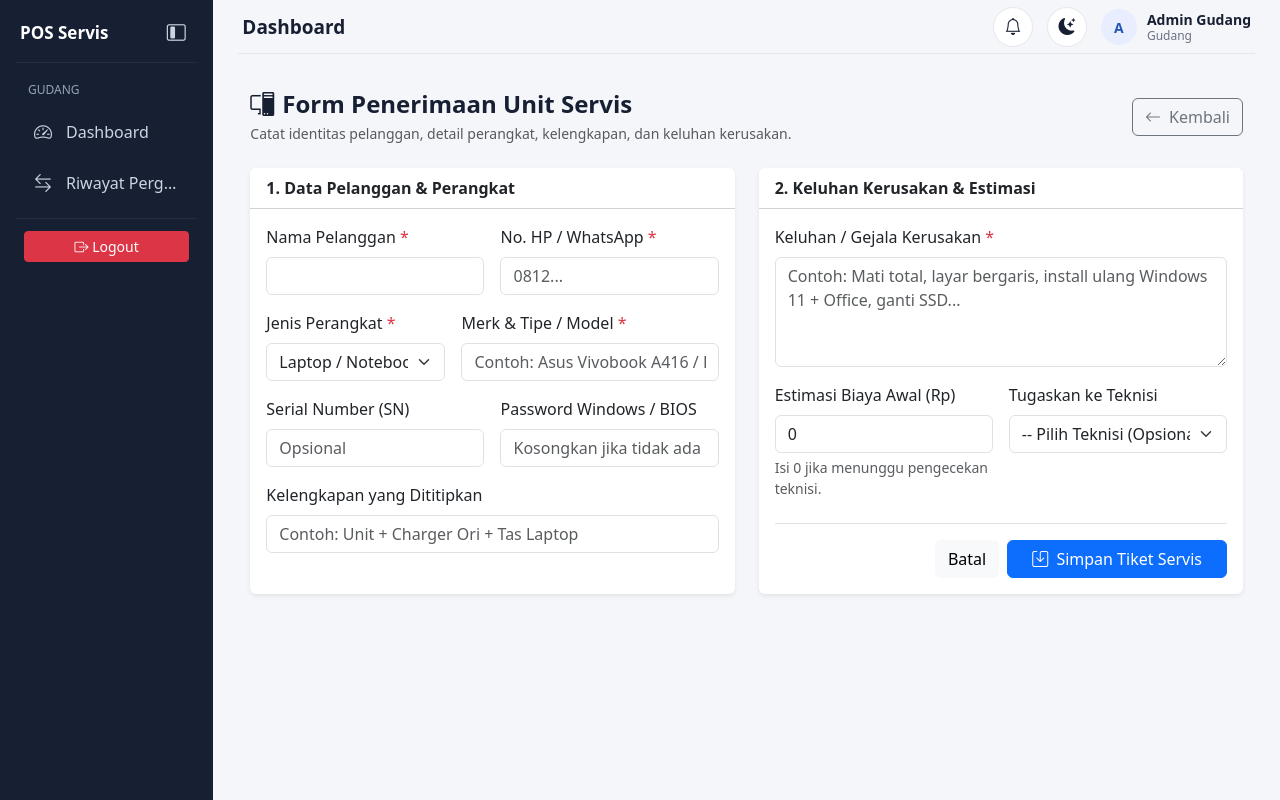
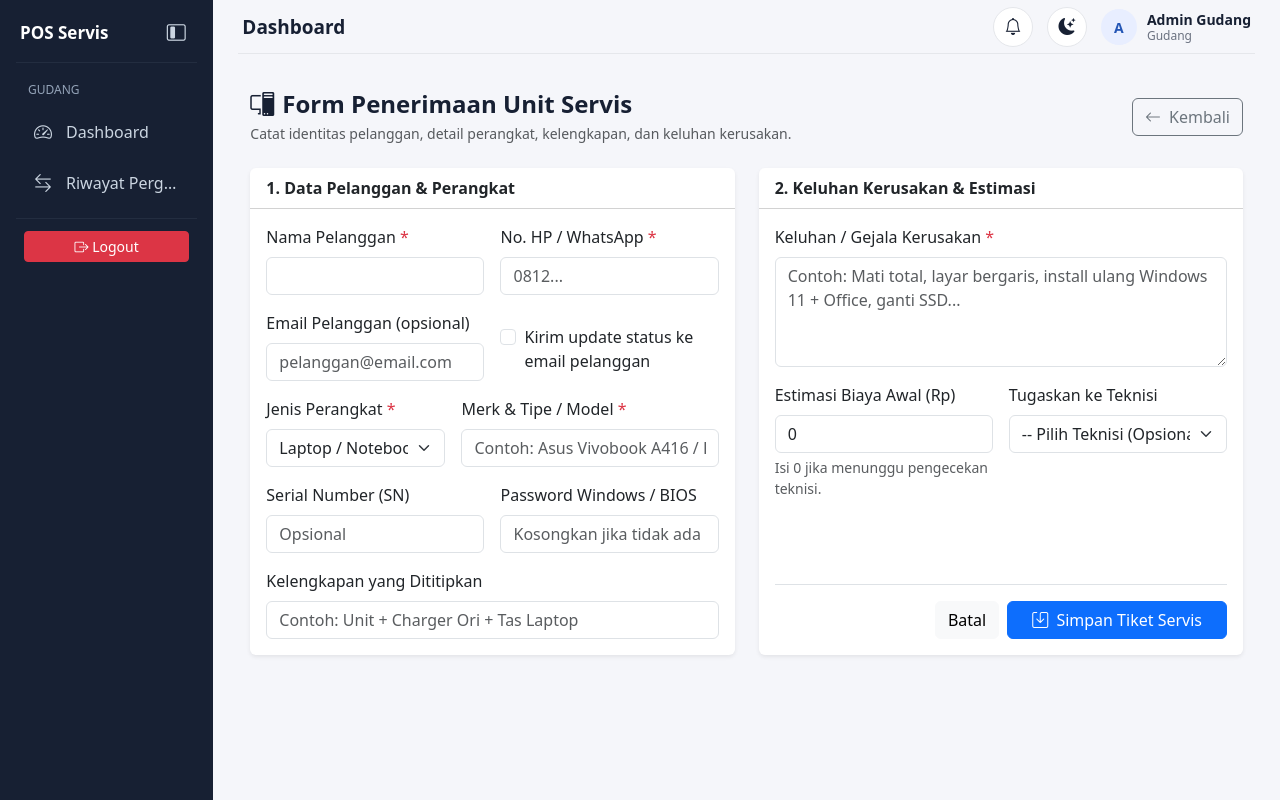
Before and after one commit to Petruk-code/pos-servis-app, a Laravel app: page /services/create in a window 1280 px wide. Run offline with Laravel 12, Linux system fonts and the light colour scheme; a user stored in the database is signed in; data comes from the database, SQL or seed files in the repository; data that the repository does not hold is empty; style sheets or scripts are compiled from the project's sources; parts of the project's set-up code (start-up, migrations or seed data) failed here and were passed over.

Commit message:
feat(f2.1): add optional customer email status notifications

```diff
--- a/app/Http/Controllers/ServiceTicketController.php
+++ b/app/Http/Controllers/ServiceTicketController.php
@@ -10,7 +10,9 @@ use App\Models\ServiceTicketStatusHistory;
 use App\Models\StockMovement;
 use App\Models\Transaction;
 use App\Models\User;
+use App\Notifications\CustomerServiceTicketStatusNotification;
 use App\Notifications\ServiceTicketStatusNotification;
+use Illuminate\Support\Facades\Notification;
 use Illuminate\Database\QueryException;
 use Illuminate\Http\RedirectResponse;
 use Illuminate\Http\Request;
@@ -75,6 +77,8 @@ class ServiceTicketController extends Controller
         $validated = $request->validate([
             'customer_name'      => ['required', 'string', 'max:150'],
             'customer_phone'     => ['required', 'string', 'max:25'],
+            'customer_email'     => ['nullable', 'email', 'max:150'],
+            'notify_customer'    => ['nullable', 'boolean'],
             'device_type'        => ['required', 'string', 'max:100'],
             'device_brand_model' => ['required', 'string', 'max:150'],
             'serial_number'      => ['nullable', 'string', 'max:100'],
@@ -84,6 +88,7 @@ class ServiceTicketController extends Controller
             'estimated_cost'     => ['nullable', 'numeric', 'min:0'],
             'technician_id'      => ['nullable', 'exists:users,id'],
         ]);
+        $validated['notify_customer'] = $request->boolean('notify_customer') && !empty($validated['customer_email']);
 
         $ticket = DB::transaction(function () use ($validated) {
             $today = now()->format('Ymd');
@@ -170,7 +175,10 @@ class ServiceTicketController extends Controller
             'technician_notes' => ['nullable', 'string'],
             'service_fee'      => ['required', 'numeric', 'min:0'],
             'warranty_days'    => ['required', 'integer', 'min:0'],
+            'customer_email'   => ['nullable', 'email', 'max:150'],
+            'notify_customer'  => ['nullable', 'boolean'],
         ]);
+        $validated['notify_customer'] = $request->boolean('notify_customer') && !empty($validated['customer_email'] ?? $service->customer_email);
 
         if ($validated['status'] === 'selesai' && !$service->completed_at) {
             $validated['completed_at'] = now();
@@ -407,5 +415,11 @@ class ServiceTicketController extends Controller
         foreach ($recipients as $user) {
             $user->notify(new ServiceTicketStatusNotification($ticket, $fromStatus, $toStatus, $note));
         }
+
+        $notifiableStatuses = ['dicek', 'menunggu_sparepart', 'selesai', 'diambil', 'batal'];
+        if ($ticket->notify_customer && $ticket->customer_email && in_array($toStatus, $notifiableStatuses, true)) {
+            Notification::route('mail', $ticket->customer_email)
+                ->notify(new CustomerServiceTicketStatusNotification($ticket, $fromStatus, $toStatus, $note));
+        }
     }
 }
--- a/app/Models/ServiceTicket.php
+++ b/app/Models/ServiceTicket.php
@@ -12,6 +12,8 @@ class ServiceTicket extends Model
         'ticket_number',
         'customer_name',
         'customer_phone',
+        'customer_email',
+        'notify_customer',
         'device_type',
         'device_brand_model',
         'serial_number',
@@ -38,6 +40,7 @@ class ServiceTicket extends Model
             'completed_at' => 'datetime',
             'picked_up_at' => 'datetime',
             'device_password' => 'encrypted',
+            'notify_customer' => 'boolean',
         ];
     }
 
--- a/resources/views/services/create.blade.php
+++ b/resources/views/services/create.blade.php
@@ -34,6 +34,20 @@
                                 <input type="text" name="customer_phone" class="form-control @error('customer_phone') is-invalid @enderror"
                                        value="{{ old('customer_phone') }}" placeholder="0812..." required>
                                 @error('customer_phone')<div class="invalid-feedback">{{ $message }}</div>@enderror
+                            </div>
+                            <div class="col-md-6">
+                                <label class="form-label">Email Pelanggan (opsional)</label>
+                                <input type="email" name="customer_email" class="form-control @error('customer_email') is-invalid @enderror"
+                                       value="{{ old('customer_email') }}" placeholder="pelanggan@email.com">
+                                @error('customer_email')<div class="invalid-feedback">{{ $message }}</div>@enderror
+                            </div>
+                            <div class="col-md-6 d-flex align-items-end">
+                                <div class="form-check mb-2">
+                                    <input class="form-check-input" type="checkbox" name="notify_customer" value="1" id="notify_customer" {{ old('notify_customer') ? 'checked' : '' }}>
+                                    <label class="form-check-label" for="notify_customer">
+                                        Kirim update status ke email pelanggan
+                                    </label>
+                                </div>
                             </div>
                             <div class="col-md-5">
                                 <label class="form-label">Jenis Perangkat <span class="text-danger">*</span></label>
```
Also changed, not shown: app/Notifications/CustomerServiceTicketStatusNotification.php (added, +58 -0 lines), resources/views/services/show.blade.php (+23 -0 lines), database/migrations/2026_11_27_075758_add_customer_email_to_service_tickets_table.php (added).
